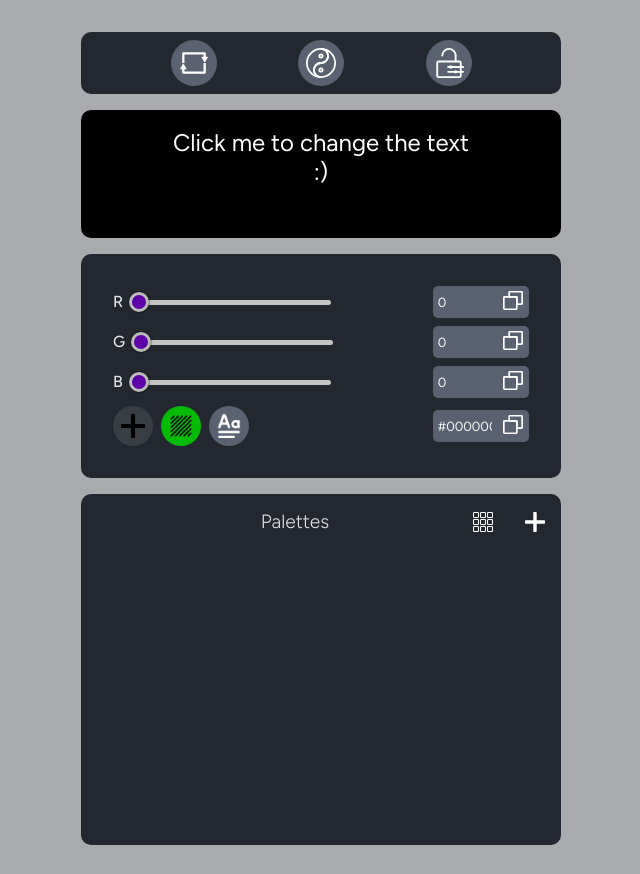
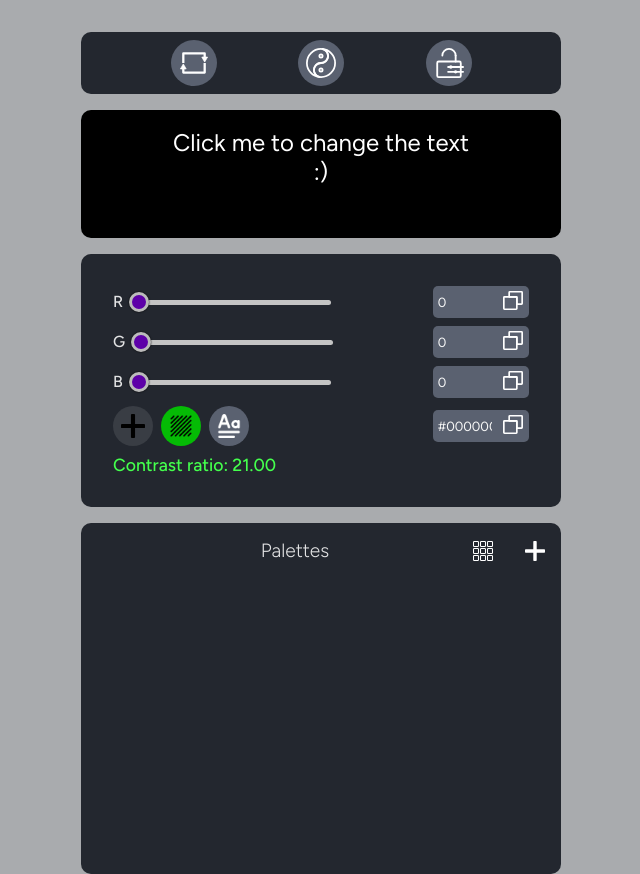
Before and after one commit to andrec2709/colorpicker-react, a React (Vite) app: page / in a window 1280 px wide. Shown: the whole page, without its empty margins (319-959 px from the left). Before the commit the page ends 845 px from the top, so only its background shows below. Built offline with nearby package versions, Linux system fonts and the light colour scheme.

Commit message:
added contrast ratio for bgcolor/txtcolor

```diff
--- a/src/App.css
+++ b/src/App.css
@@ -11,7 +11,7 @@
 
 #root {
   align-self: center;
-  width: clamp(17rem, 80vw, 30rem);
+  width: clamp(19rem, 80vw, 30rem);
   display: flex;
   flex-direction: column;
 }
@@ -72,7 +72,9 @@ button {
   grid-template:
     "a b" auto
     "c d" auto
-    "e f" auto "g h" auto / auto min-content;
+    "e f" auto
+    "g h" auto
+    "i ." auto / auto min-content;
   row-gap: .5rem;
   margin-bottom: 1rem;
   width: 100%;
@@ -124,6 +126,21 @@ button {
   justify-self: end;
   width: fit-content;
   grid-area: h;
+}
+
+#contrast__field {
+  grid-area: i;
+  width: 11rem;
+  padding: 0;
+  margin: 0;
+  background-color: unset;
+  border: none;
+  font-size: 1.1rem;
+  font-weight: 500;
+
+  &:disabled {
+    color: inherit;
+  }
 }
 
 
--- a/src/App.jsx
+++ b/src/App.jsx
@@ -91,6 +91,23 @@ export default function ColorPickerApp() {
 
   const bgButtonRef = useRef(null);
   const txtButtonRef = useRef(null);
+
+  const [contrastRatio, setContrastRatio] = useState(0);
+
+  const textColor = () => {
+    switch (true) {
+      case contrastRatio < 4.5:
+        return '#e90000';
+
+      case contrastRatio >= 4.5 && contrastRatio < 7:
+        return '#d5e500';
+
+      case contrastRatio >= 7:
+        return '#44ff4d';
+
+    }
+  };
+
 
   /**
    * Function used to select a color from the palette's color list. This is generally called by {@link Components/ColorItem | ColorItem} as a callback.
@@ -259,12 +276,12 @@ export default function ColorPickerApp() {
    * @returns {void}
    * @alias functions/handleChange
    */
-  function handleChange(value, color) {
+  function handleChange(value, color, modifierAllowed = true) {
 
     value = isNaN(parseInt(value)) ? '' : parseInt(value, 10);
     value = Math.max(0, Math.min(value, 255));
 
-    if (useGrayscale) {
+    if (useGrayscale && modifierAllowed) {
       setRed(value);
       setGreen(value);
       setBlue(value);
@@ -272,7 +289,7 @@ export default function ColorPickerApp() {
       return;
     }
 
-    if (isLocked) {
+    if (isLocked && modifierAllowed) {
 
       if (color !== leadColor.current[0]) return showMessage('When in locked mode, drag by the slider with the highest value!', 'fail', 3000);
 
@@ -358,14 +375,14 @@ export default function ColorPickerApp() {
   function handleSelectionType(e) {
     if (e.currentTarget.dataset.opt === 'background') {
       setSelection('background');
-      handleChange(bgColor[0], 'red');
-      handleChange(bgColor[1], 'green');
-      handleChange(bgColor[2], 'blue');
+      handleChange(bgColor[0], 'red', false);
+      handleChange(bgColor[1], 'green', false);
+      handleChange(bgColor[2], 'blue', false);
     } else {
       setSelection('text');
-      handleChange(txtColor[0], 'red');
-      handleChange(txtColor[1], 'green');
-      handleChange(txtColor[2], 'blue');
+      handleChange(txtColor[0], 'red', false);
+      handleChange(txtColor[1], 'green', false);
+      handleChange(txtColor[2], 'blue', false);
     }
   }
 
@@ -419,6 +436,43 @@ export default function ColorPickerApp() {
 
 
   }, [red, green, blue]);
+
+
+  useEffect(() => {
+
+    // luminance for bgColor
+    let linearRed = parseInt(bgColor[0]) / 255;
+    let linearGreen = parseInt(bgColor[1]) / 255;
+    let linearBlue = parseInt(bgColor[2]) / 255;
+
+    linearRed = linearRed <= 0.03928 ? linearRed / 12.92 : ((linearRed + 0.055) / 1.055) ** 2.4;
+    linearGreen = linearGreen <= 0.03928 ? linearGreen / 12.92 : ((linearGreen + 0.055) / 1.055) ** 2.4;
+    linearBlue = linearBlue <= 0.03928 ? linearBlue / 12.92 : ((linearBlue + 0.055) / 1.055) ** 2.4;
+
+    let luminanceBgColor = (0.2126 * linearRed + 0.7152 * linearGreen + 0.0722 * linearBlue) + 0.05;
+
+    // luminance for txtColor
+    linearRed = parseInt(txtColor[0]) / 255;
+    linearGreen = parseInt(txtColor[1]) / 255;
+    linearBlue = parseInt(txtColor[2]) / 255;
+
+    linearRed = linearRed <= 0.03928 ? linearRed / 12.92 : ((linearRed + 0.055) / 1.055) ** 2.4;
+    linearGreen = linearGreen <= 0.03928 ? linearGreen / 12.92 : ((linearGreen + 0.055) / 1.055) ** 2.4;
+    linearBlue = linearBlue <= 0.03928 ? linearBlue / 12.92 : ((linearBlue + 0.055) / 1.055) ** 2.4;
+
+    let luminanceTxtColor = (0.2126 * linearRed + 0.7152 * linearGreen + 0.0722 * linearBlue) + 0.05;
+
+    let ratio;
+
+    if (luminanceTxtColor > luminanceBgColor) {
+      ratio = luminanceTxtColor / luminanceBgColor;
+    } else {
+      ratio = luminanceBgColor / luminanceTxtColor;
+    }
+
+    setContrastRatio(ratio.toFixed(2))
+
+  }, [bgColor, txtColor]);
 
   return (
     <>
@@ -510,6 +564,16 @@ export default function ColorPickerApp() {
             <img src={TextIcon} className={`colorpicker__icon ${selection === 'text' ? 'modifier__icon--active' : ''}`} alt="set background color" />
           </button>
         </div>
+        <input
+          type="text"
+          id='contrast__field'
+          value={`Contrast ratio: ${contrastRatio}`}
+          style={{
+            color: textColor()
+          }}
+          disabled
+          readOnly
+        />
       </Colorpicker>
       <Editor>
         <Header>
--- a/src/components/ColorItem.jsx
+++ b/src/components/ColorItem.jsx
@@ -39,22 +39,6 @@ export const ColorItem = ({ previewColor, colorId, onClick }) => {
     const colorItem = useRef(null);
     const LONG_PRESS_DURATION = 300; // ms
     const longPressTimer = useRef(null);
-
-    const rgbRef = useRef({ r: red, g: green, b: blue })
-
-    const textColor = () => {
-        switch (true) {
-            case contrastRatio < 4.5:
-                return 'red';
-
-            case contrastRatio >= 4.5 && contrastRatio < 7.5:
-                return 'yellow';
-
-            case contrastRatio >= 7.5:
-                return 'green';
-
-        }
-    };
 
     function handleCopy(e) {
         e.stopPropagation();
@@ -211,50 +195,6 @@ export const ColorItem = ({ previewColor, colorId, onClick }) => {
         e.target.select();
     }
 
-    const handleCalcContrast = useCallback(() => {
-
-        const { r, g, b } = rgbRef.current;
-
-        // luminance for the slider's selected color
-        let linearRed = parseInt(r) / 255;
-        let linearGreen = parseInt(g) / 255;
-        let linearBlue = parseInt(b) / 255;
-
-        linearRed = linearRed <= 0.03928 ? linearRed / 12.92 : ((linearRed + 0.055)/1.055)**2.4;
-        linearGreen = linearGreen <= 0.03928 ? linearGreen / 12.92 : ((linearGreen + 0.055)/1.055)**2.4;
-        linearBlue = linearBlue <= 0.03928 ? linearBlue / 12.92 : ((linearBlue + 0.055)/1.055)**2.4;
-
-        let luminanceSlider = (0.2126*linearRed + 0.7152*linearGreen + 0.0722*linearBlue) + 0.05;
-
-        // luminance for **this** ColorItem's color
-        linearRed = parseInt(previewColor.r) / 255;
-        linearGreen = parseInt(previewColor.g) / 255;
-        linearBlue = parseInt(previewColor.b) / 255;
-
-        linearRed = linearRed <= 0.03928 ? linearRed / 12.92 : ((linearRed + 0.055)/1.055)**2.4;
-        linearGreen = linearGreen <= 0.03928 ? linearGreen / 12.92 : ((linearGreen + 0.055)/1.055)**2.4;
-        linearBlue = linearBlue <= 0.03928 ? linearBlue / 12.92 : ((linearBlue + 0.055)/1.055)**2.4;
-
-        let luminanceThis = (0.2126*linearRed + 0.7152*linearGreen + 0.0722*linearBlue) + 0.05;
-
-        let ratio;
-
-        if (luminanceThis > luminanceSlider) {
-            ratio = luminanceThis / luminanceSlider;
-        } else {
-            ratio = luminanceSlider / luminanceThis;
-        }
-
-        setContrastRatio(ratio.toFixed(2))
-    }, []);
-
-    const debouncedHandleCalcContrast = useMemo(() => debounce(handleCalcContrast, 100), []);
-
-    useEffect(() => {
-        rgbRef.current = { r: red, g: green, b: blue }
-        debouncedHandleCalcContrast();
-    }, [red, green, blue]);
-
     useEffect(() => {
         if (isPressing) {
 
@@ -354,17 +294,6 @@ export const ColorItem = ({ previewColor, colorId, onClick }) => {
                         gridArea: 'b',
                     }}
                 />
-                <input
-                    type="text"
-                    className="color__input--readonly"
-                    readOnly
-                    disabled
-                    value={`Contrast ratio: ${contrastRatio}`}
-                    style={{
-                        gridArea: 'c',
-                        color: textColor()
-                    }}
-                />
             </div>
         );
     }
```
